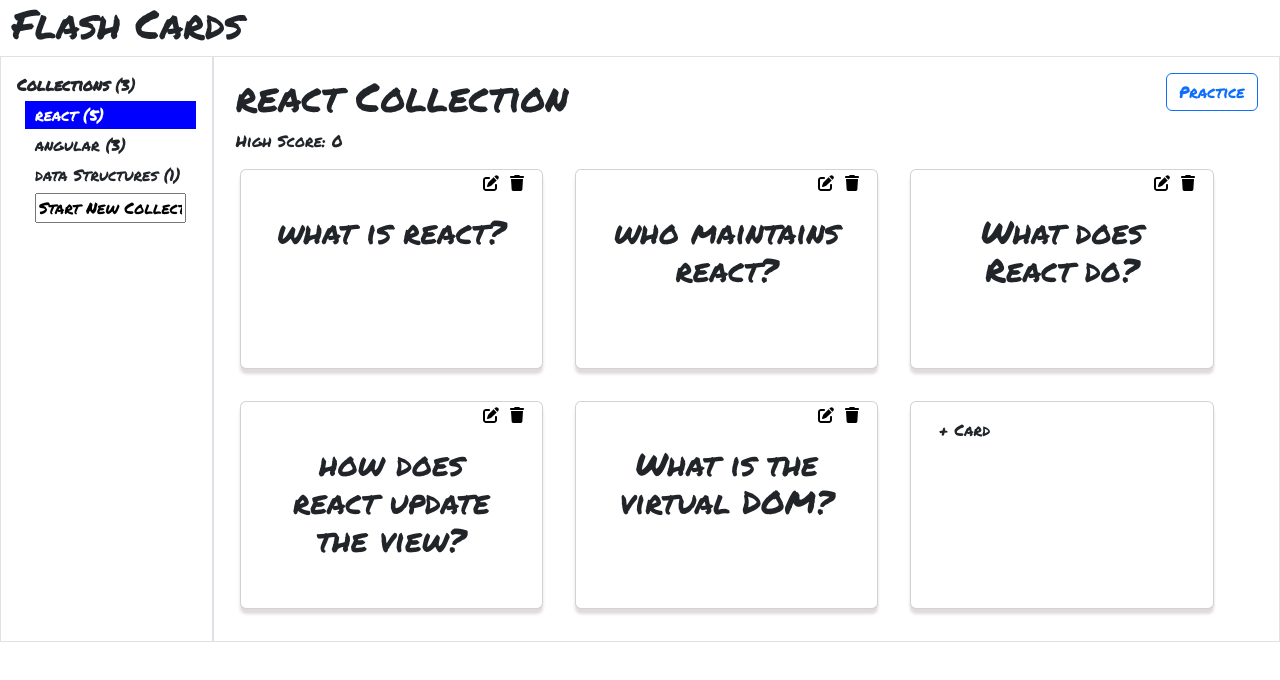
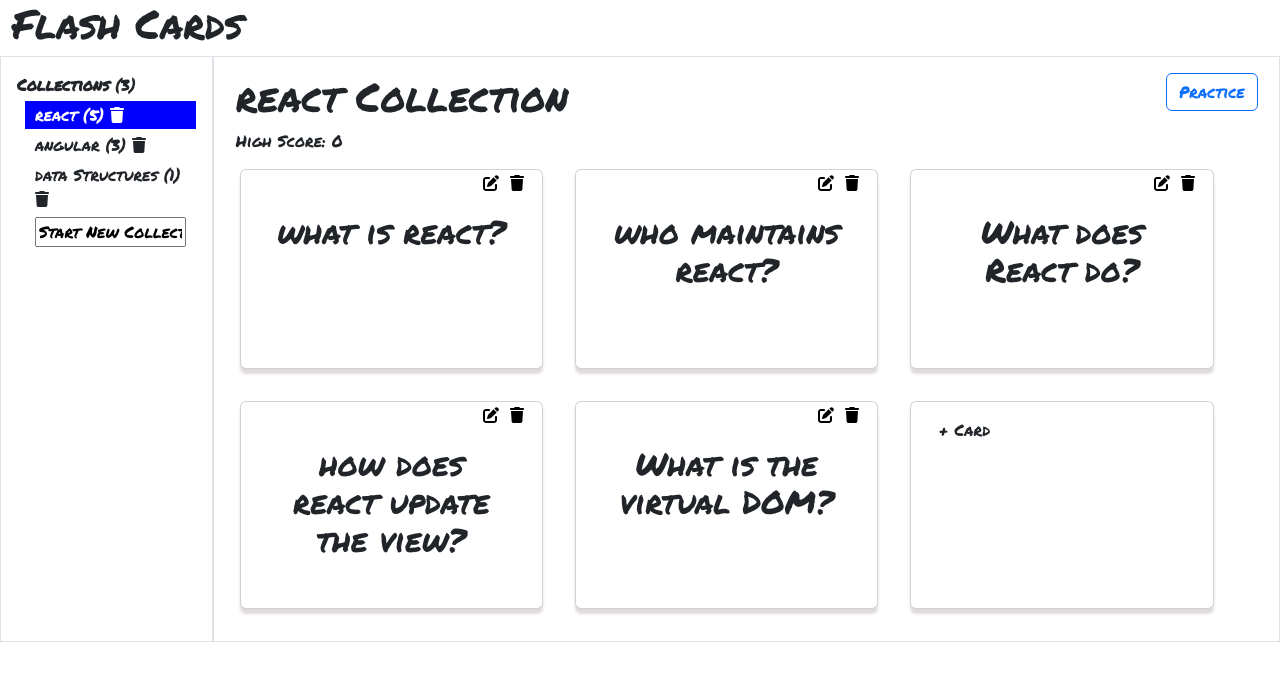
Before and after one commit to BriGuy520/flash-cards, a React (Create React App) app: page / in a window 1280 px wide. Shown: the top 680 px of the page. Built offline with nearby package versions, Linux system fonts and the light colour scheme.

Commit message:
adding trash can icon to collections list item so we can start deleting collections

```diff
--- a/src/components/Collections.tsx
+++ b/src/components/Collections.tsx
@@ -1,4 +1,6 @@
 import React from 'react';
+import { FontAwesomeIcon } from '@fortawesome/react-fontawesome';
+import { faTrash } from '@fortawesome/free-solid-svg-icons';
 
 interface CollectionsProps {
   createCollection: React.ChangeEventHandler<HTMLInputElement>,
@@ -21,7 +23,7 @@ const Collections = ({createCollection, handleAddCollection, handleClick, collec
       <ul className="collections-list">
         {collectionList.map(collection => {
           const total: number = collections[collection].length;
-          return <li className={collection === currentCollection ? 'active' : ''} key={collection} onClick={() => handleClick(collection)}>{collection} ({total})</li>
+          return <li className={collection === currentCollection ? 'active' : ''} key={collection} onClick={() => handleClick(collection)}><span>{collection} ({total})</span> <span className="trashcan"><FontAwesomeIcon icon={faTrash} /></span></li>
         })}
         <li className="pl-0 ml-0"><input className="add-collection" onChange={createCollection} onKeyDown={handleAddCollection} value={collectionName}/></li>
       </ul>
```
